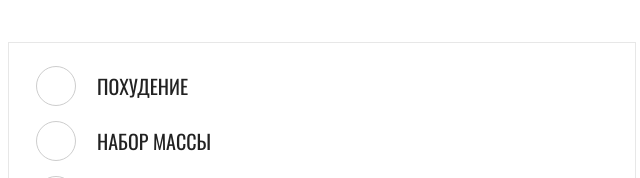
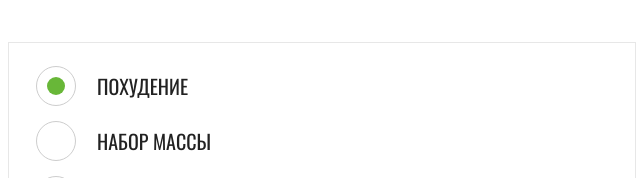
Before and after one commit to DimonS91/1142771-cat-energy-20, a website: page source/form.html in a window 1280 px wide. Shown: the part 607-785 px from the top of the page, 318-958 px from the left. Drawn offline with Linux system fonts and the light colour scheme; files that its build step writes are made by us from their sources; files whose address does not match are found by name.

Commit message:
Фильные поправки v3

```diff
--- a/source/form.html
+++ b/source/form.html
@@ -126,7 +126,7 @@ s1.8,4.1,4.1,4.1s4.1-1.8,4.1-4.1S10.3,3.9,8,3.9z"/>
               <ul class="form-order__radio-fields reset-list">
                 <li class="form-order__radio-field">
                   <input type="radio" id="slimming" name="goal" value="slim"
-                    class="form-order__input form-order__input--radio visually-hidden">
+                    class="form-order__input form-order__input--radio visually-hidden" checked>
                   <label for="slimming" class="form-order__label-radio">Похудение</label>
                 </li>
                 <li class="form-order__radio-field">
--- a/source/sass/blocks/form-order.scss
+++ b/source/sass/blocks/form-order.scss
@@ -287,7 +287,6 @@
 
 .form-order__title::before {
   content: "";
-
   position: absolute;
   width: 300%;
   height: 2px;
```
